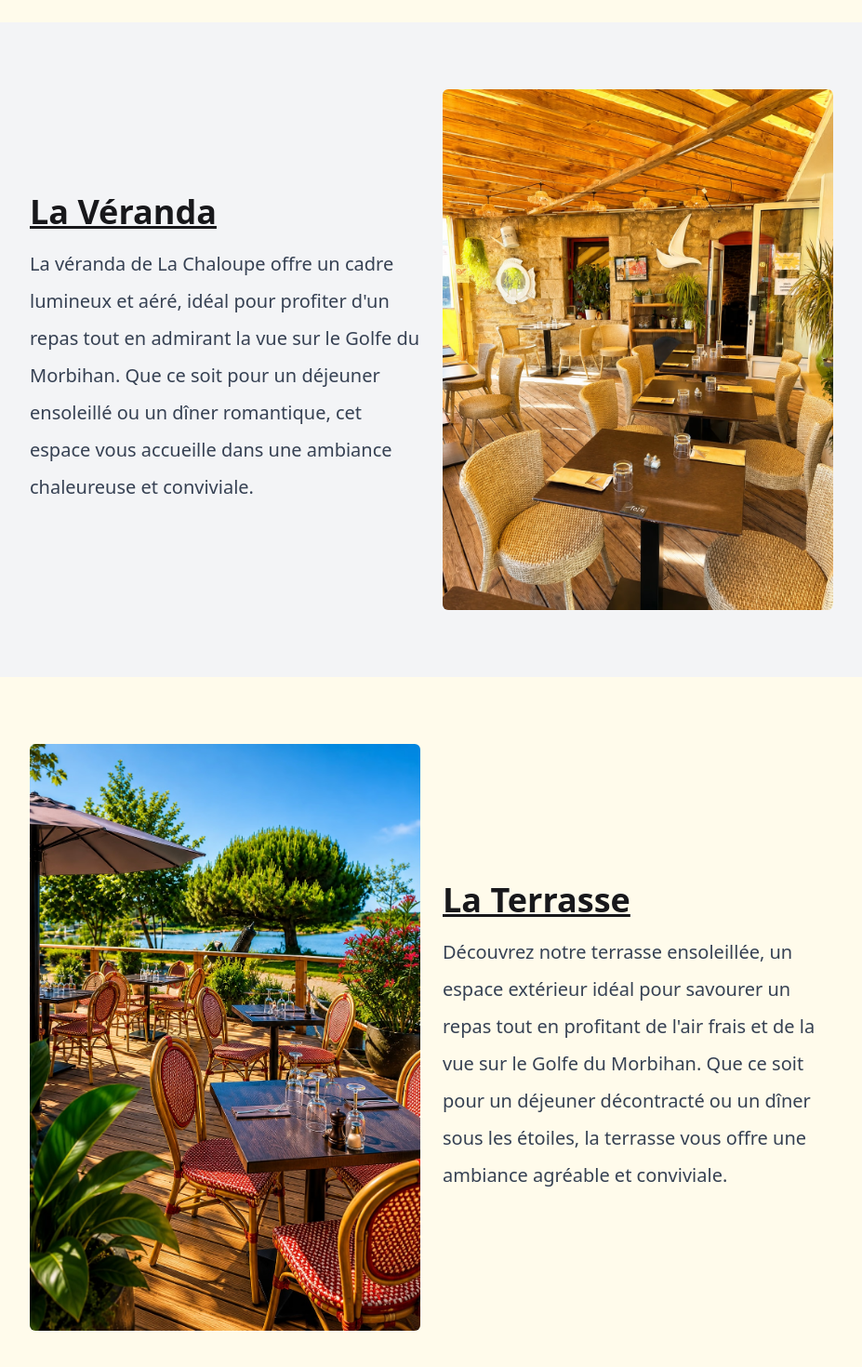
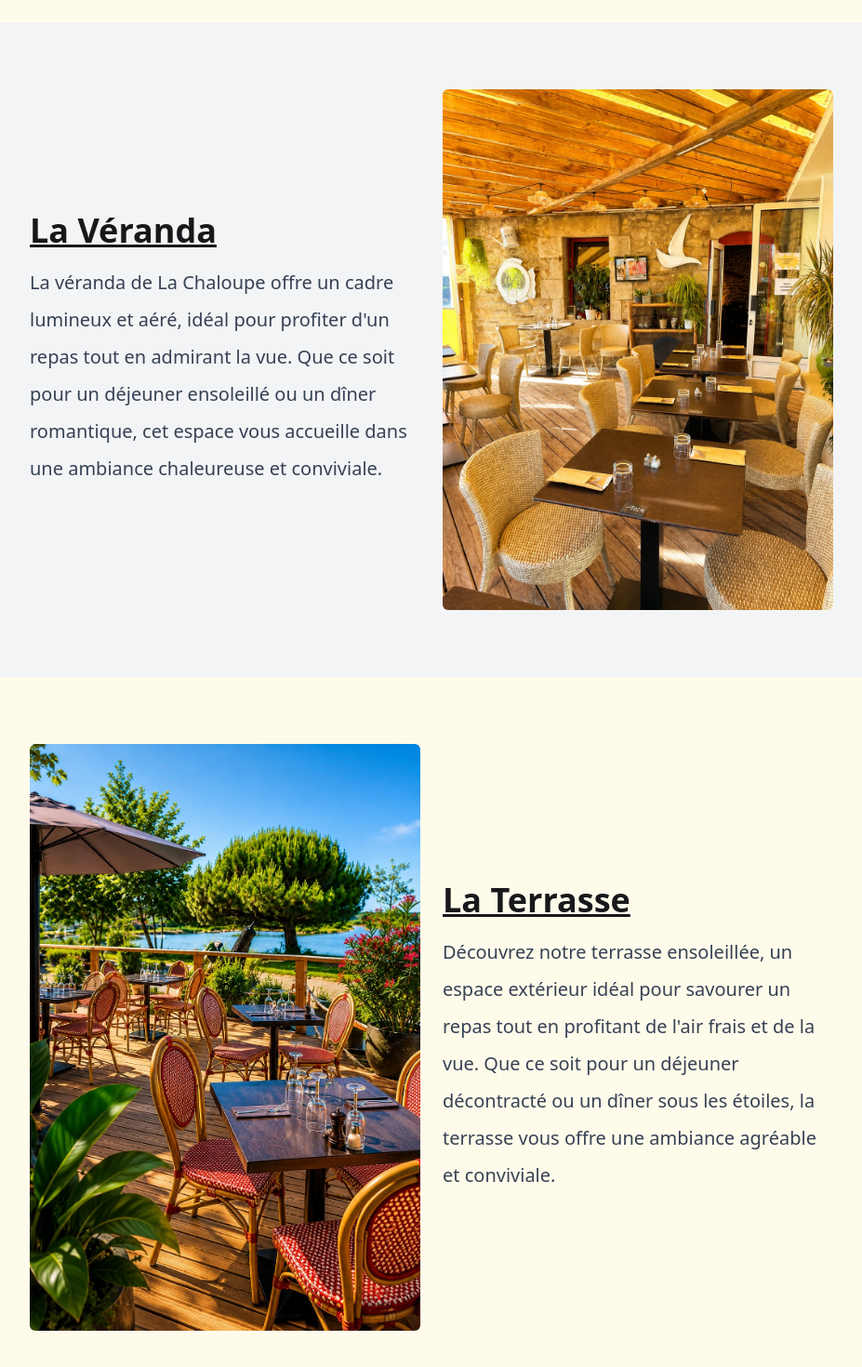
Before and after one commit to AlanGdev/chaloupe, a Next.js app: page /restaurant in a window 1280 px wide. Shown: the part 1051-2521 px from the top of the page at 93% size, without its empty margins (176-1103 px from the left). Built offline with nearby package versions, Linux system fonts and the light colour scheme.

Commit message:
Modifs suite présentation

```diff
--- a/src/app/carteBrasserie/page.js
+++ b/src/app/carteBrasserie/page.js
@@ -200,7 +200,7 @@ export default function CarteBrasseriePage() {
             <li className="flex justify-between my-2">
               <div className="flex flex-col">
                 <p className="font-semibold">
-                  Encornets au beurre d&apos;ails, riz et légumes
+                  Encornets au beurre d&apos;ail, riz et légumes
                 </p>
               </div>
               <p>18.00€</p>
@@ -271,13 +271,13 @@ export default function CarteBrasseriePage() {
             </li>
             <li className="flex justify-between my-2">
               <div className="flex flex-col">
-                <p className="font-semibold">Burger Veggie</p>
+                <p className="font-semibold">Burger Fraîcheur (servi froid)</p>
                 <p className="text-gray-600">
-                  Steack de légumes, salade, tomate, cheddar, tome de Rhuys,
-                  confiture d&apos;oignons, cornichons, sauce burger
+                  Burger feuilleté, fromage fouetté citronné,saumon fumé,
+                  salade, concombre, oignon rouge
                 </p>
               </div>
-              <p>14.50€</p>
+              <p>15.50€</p>
             </li>
           </ul>
           <h2 className="text-xl font-semibold text-center underline mt-8">
--- a/src/app/cartePizzas/page.js
+++ b/src/app/cartePizzas/page.js
@@ -13,7 +13,7 @@ export default function CartePizzasPage() {
           <h2 className="text-xl font-semibold text-center underline">
             BURGERS
           </h2>
-          <p className="text-center">Servis avec frites et salade</p>
+          <p className="text-center">Servis avec frites</p>
           <ul className="list-disc list-inside mt-4 space-y-2">
             <li className="flex justify-between my-2">
               <div className="flex flex-col">
@@ -37,13 +37,13 @@ export default function CartePizzasPage() {
             </li>
             <li className="flex justify-between my-2">
               <div className="flex flex-col">
-                <p className="font-semibold">Burger Veggie</p>
+                <p className="font-semibold">Burger Fraîcheur (servi froid)</p>
                 <p className="text-gray-600">
-                  Steack de légumes, salade, tomate, cheddar, tome de Rhuys,
-                  confiture d&apos;oignons, cornichons, sauce burger
+                  Burger feuilleté, fromage fouetté citronné,saumon fumé,
+                  salade, concombre, oignon rouge
                 </p>
               </div>
-              <p>13.50€</p>
+              <p>14.50€</p>
             </li>
           </ul>
           <h2 className="text-xl font-semibold text-center underline mt-8">
--- a/src/components/RestaurantSection2/index.jsx
+++ b/src/components/RestaurantSection2/index.jsx
@@ -7,10 +7,9 @@ export function RestaurantSection2() {
             <h3 className="text-4xl font-semibold underline">La Véranda</h3>
             <p className="text-xl text-gray-700 leading-loose">
               La véranda de La Chaloupe offre un cadre lumineux et aéré, idéal
-              pour profiter d&apos;un repas tout en admirant la vue sur le Golfe
-              du Morbihan. Que ce soit pour un déjeuner ensoleillé ou un dîner
-              romantique, cet espace vous accueille dans une ambiance
-              chaleureuse et conviviale.
+              pour profiter d&apos;un repas tout en admirant la vue. Que ce soit
+              pour un déjeuner ensoleillé ou un dîner romantique, cet espace
+              vous accueille dans une ambiance chaleureuse et conviviale.
             </p>
           </div>
 
--- a/src/components/RestaurantSection3/index.jsx
+++ b/src/components/RestaurantSection3/index.jsx
@@ -15,9 +15,9 @@ export function RestaurantSection3() {
             <p className="text-xl text-gray-700 leading-loose">
               Découvrez notre terrasse ensoleillée, un espace extérieur idéal
               pour savourer un repas tout en profitant de l&apos;air frais et de
-              la vue sur le Golfe du Morbihan. Que ce soit pour un déjeuner
-              décontracté ou un dîner sous les étoiles, la terrasse vous offre
-              une ambiance agréable et conviviale.
+              la vue. Que ce soit pour un déjeuner décontracté ou un dîner sous
+              les étoiles, la terrasse vous offre une ambiance agréable et
+              conviviale.
             </p>
           </div>
         </div>
```
